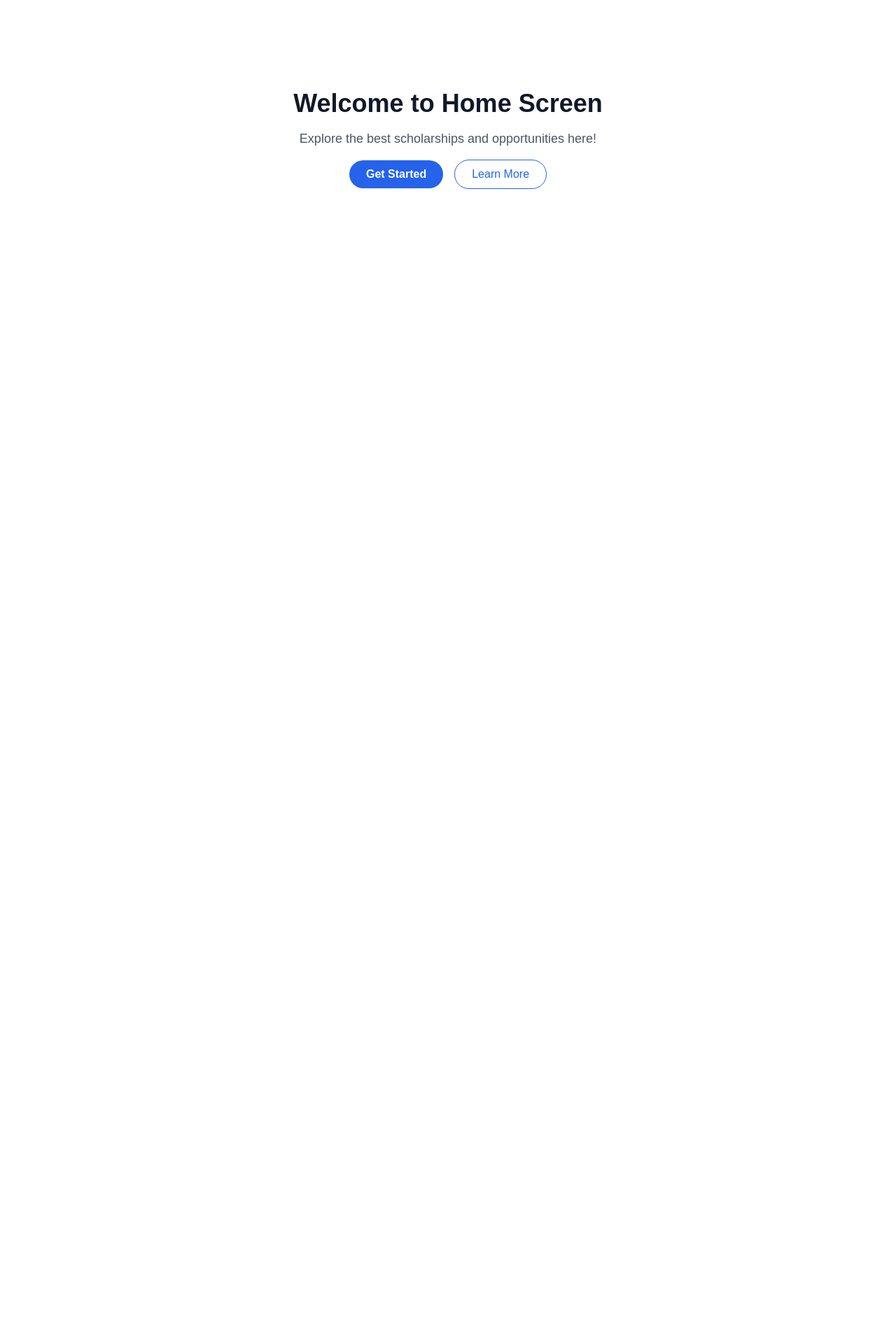
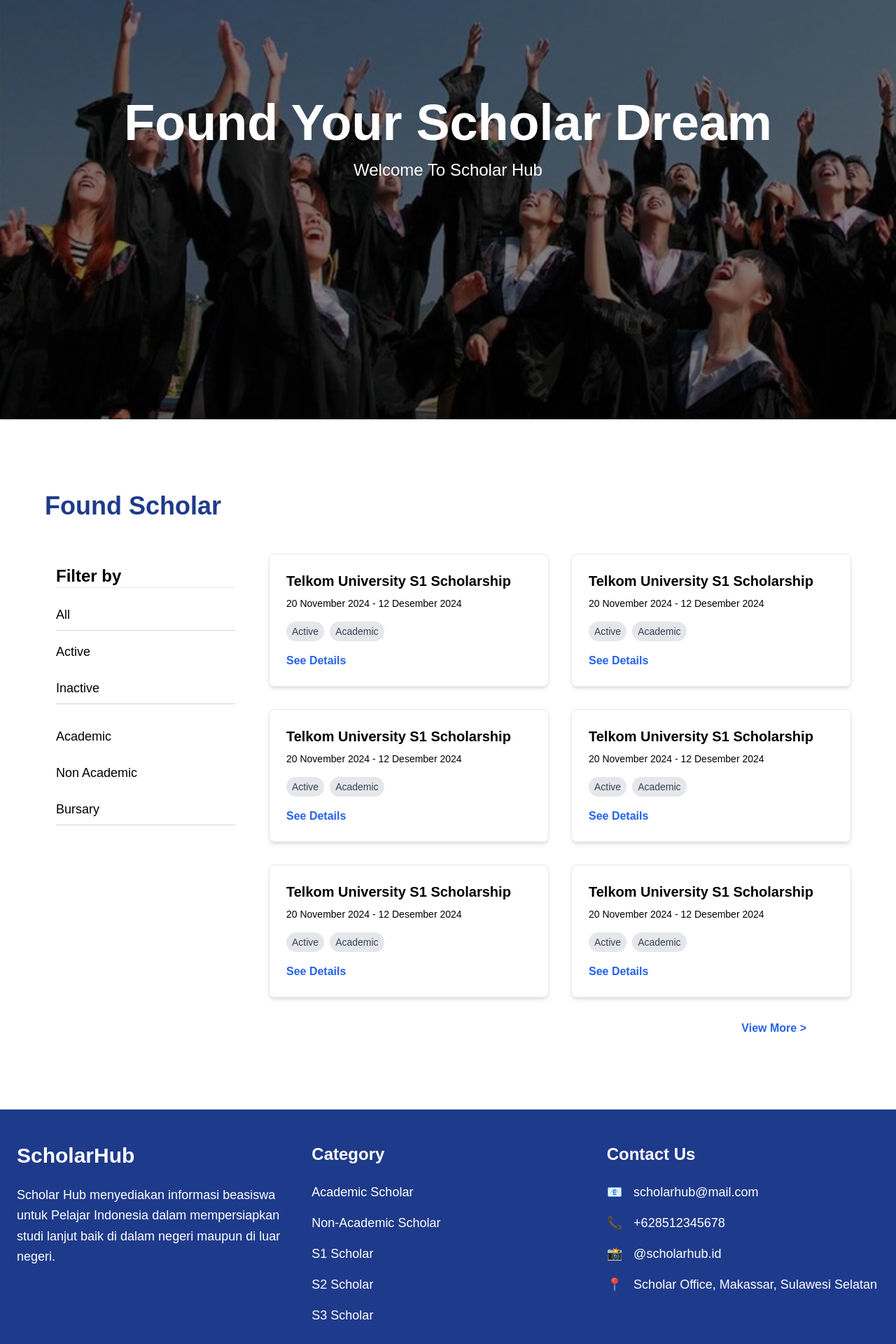
Before and after one commit to farahsbrina29/proyeksisfor_rekweb, a Next.js app: page / in a window 1280 px wide. Shown: the part 267-2187 px from the top of the page at 70% size. Before the commit the page ends 866 px from the top, so only its background shows below. Built offline with nearby package versions, Linux system fonts and the light colour scheme; no server answers.

Commit message:
Update: home (halaman daftar beasiswa)

```diff
--- a/app/page.tsx
+++ b/app/page.tsx
@@ -1,22 +1,37 @@
-"use client";
+import HeroSection from "../components/heroSection";
+import Footer from "../components/footer";
+import ScholarshipFilter from "../components/scholarshipFilter";
+import ScholarshipCard from "../components/scholarshipCard";
 
 export default function Home() {
   return (
-    <div className="flex items-center justify-center min-h-screen bg-white text-gray-900">
-      <div className="text-center space-y-4">
-        <h1 className="text-4xl font-bold">Welcome to Home Screen</h1>
-        <p className="text-lg text-gray-600">
-          Explore the best scholarships and opportunities here!
-        </p>
-        <div className="space-x-4">
-          <button className="px-6 py-2 bg-blue-600 text-white font-semibold rounded-full hover:bg-blue-700 transition">
-            Get Started
-          </button>
-          <button className="px-6 py-2 border border-blue-600 text-blue-600 rounded-full hover:bg-blue-600 hover:text-white transition">
-            Learn More
+    <div>
+      <HeroSection />
+      <div className="bg-white py-16 px-16 mt-10">
+      <h1 className="text-4xl font-bold text-blue-900 mb-12">Found Scholar</h1>
+        <div className="flex flex-col md:flex-row gap-8">
+          {/* Filter Section */}
+          <ScholarshipFilter />
+
+          {/* Cards Section */}
+          <div className="flex-1 grid grid-cols-1 md:grid-cols-2 gap-8">
+            <ScholarshipCard />
+            <ScholarshipCard />
+            <ScholarshipCard />
+            <ScholarshipCard />
+            <ScholarshipCard />
+            <ScholarshipCard />
+          </div>
+        </div>
+
+        {/* View More */}
+        <div className="flex justify-end mt-8 mb-10 pr-16">
+          <button className="text-blue-600 font-semibold hover:underline">
+            View More &gt;
           </button>
         </div>
       </div>
+      <Footer />
     </div>
   );
 }
--- /dev/null
+++ b/components/footer.tsx
@@ -0,0 +1,56 @@
+import React from "react";
+
+const Footer = () => {
+  return (
+    <footer className="bg-blue-900 text-white py-12">
+      <div className="container mx-auto grid grid-cols-1 md:grid-cols-3 gap-8 text-center md:text-left px-6">
+        {/* Section 1: About */}
+        <div className="flex flex-col items-center md:items-start">
+          <h2 className="text-3xl font-bold mb-6">ScholarHub</h2>
+          <p className="text-lg leading-relaxed">
+            Scholar Hub menyediakan informasi beasiswa untuk Pelajar Indonesia
+            dalam mempersiapkan studi lanjut baik di dalam negeri maupun di luar
+            negeri.
+          </p>
+        </div>
+
+        {/* Section 2: Categories */}
+        <div className="flex flex-col">
+          <h3 className="text-2xl font-semibold mb-6">Category</h3>
+          <ul className="space-y-4 text-lg">
+            <li>Academic Scholar</li>
+            <li>Non-Academic Scholar</li>
+            <li>S1 Scholar</li>
+            <li>S2 Scholar</li>
+            <li>S3 Scholar</li>
+          </ul>
+        </div>
+
+        {/* Section 3: Contact */}
+        <div className="flex flex-col">
+          <h3 className="text-2xl font-semibold mb-6">Contact Us</h3>
+          <ul className="space-y-4 text-lg">
+            <li className="flex items-center justify-center md:justify-start">
+              <span className="mr-4">📧</span> scholarhub@mail.com
+            </li>
+            <li className="flex items-center justify-center md:justify-start">
+              <span className="mr-4">📞</span> +628512345678
+            </li>
+            <li className="flex items-center justify-center md:justify-start">
+              <span className="mr-4">📸</span> @scholarhub.id
+            </li>
+            <li className="flex items-center justify-center md:justify-start">
+              <span className="mr-4">📍</span> Scholar Office, Makassar,
+              Sulawesi Selatan
+            </li>
+          </ul>
+        </div>
+      </div>
+
+      {/* Bottom Divider */}
+      <div className="border-t border-gray-400 mt-12"></div>
+    </footer>
+  );
+};
+
+export default Footer;
--- /dev/null
+++ b/components/heroSection.tsx
@@ -0,0 +1,25 @@
+import React from "react";
+
+const HeroSection = () => {
+  return (
+    <div
+      className="relative h-screen bg-cover"
+      style={{
+        backgroundImage: `url('/assets/signup.jpg')`,
+        backgroundPosition: 'center 90%', // Geser ke atas dengan mengatur posisi vertikal
+      }}
+    >
+      <div className="absolute inset-0 bg-black bg-opacity-50"></div>
+      <div className="relative z-10 flex flex-col items-center justify-center h-full text-center text-white">
+        <h1 className="text-6xl md:text-7xl font-bold">
+          Found Your Scholar Dream
+        </h1>
+        <p className="mt-4 text-xl md:text-2xl font-medium">
+          Welcome To Scholar Hub
+        </p>
+      </div>
+    </div>
+  );
+};
+
+export default HeroSection;
--- /dev/null
+++ b/components/scholarshipCard.tsx
@@ -0,0 +1,25 @@
+import React from "react";
+
+const ScholarshipCard = () => {
+  return (
+    <div className="border rounded-lg p-6 shadow-md hover:shadow-lg transition">
+      <h3 className="text-xl font-bold mb-2 text-black">
+        Telkom University S1 Scholarship
+      </h3>
+      <p className="text-black text-sm mb-4">20 November 2024 - 12 Desember 2024</p>
+      <div className="flex items-center space-x-2 mb-4">
+        <span className="bg-gray-200 text-gray-700 px-2 py-1 rounded-full text-sm">
+          Active
+        </span>
+        <span className="bg-gray-200 text-gray-700 px-2 py-1 rounded-full text-sm">
+          Academic
+        </span>
+      </div>
+      <button className="text-blue-600 font-semibold hover:underline">
+        See Details
+      </button>
+    </div>
+  );
+};
+
+export default ScholarshipCard;
--- /dev/null
+++ b/components/scholarshipFilter.tsx
@@ -0,0 +1,31 @@
+import React from "react";
+
+const ScholarshipFilter = () => {
+  return (
+    <div className="w-full md:w-1/4 p-4 border-gray-300">
+      <h2 className="text-2xl text-black border-b font-bold mb-6">Filter by</h2>
+      <ul className="space-y-4 text-lg">
+        <li className="cursor-pointer hover:text-blue-600 text-black border-b border-gray-300 pb-2">
+          All
+        </li>
+        <li className="cursor-pointer hover:text-blue-600 text-black border-gray-300 pb-2">
+          Active
+        </li>
+        <li className="cursor-pointer hover:text-blue-600 text-black border-b border-gray-300 pb-2">
+          Inactive
+        </li>
+        <li className="cursor-pointer hover:text-blue-600 text-black border-gray-300 pt-4 pb-2">
+          Academic
+        </li>
+        <li className="cursor-pointer hover:text-blue-600 text-black border-gray-300 pb-2">
+          Non Academic
+        </li>
+        <li className="cursor-pointer hover:text-blue-600 text-black border-b border-gray-300 pb-2">
+          Bursary
+        </li>
+      </ul>
+    </div>
+  );
+};
+
+export default ScholarshipFilter;
```
